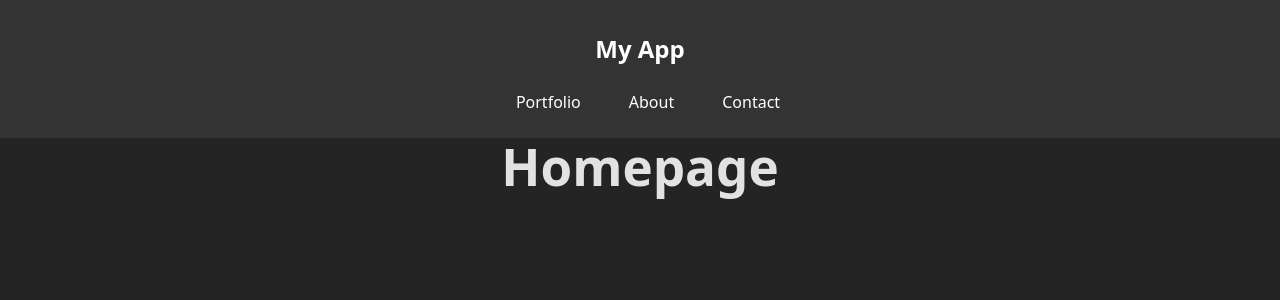
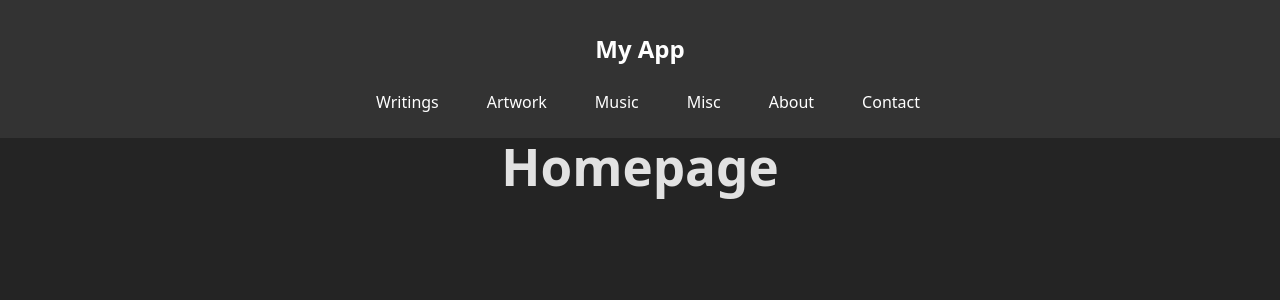
Before and after one commit to ErikQBirch/ArtisanShowcase, a React (Vite) app in the folder my-react-app/: page / in a window 1280 px wide. Shown: the top 300 px of the page. Built offline with nearby package versions, Linux system fonts and the light colour scheme.

Commit message:
It's wonderful!

```diff
--- a/my-react-app/src/components/index_resources/NavBar.jsx
+++ b/my-react-app/src/components/index_resources/NavBar.jsx
@@ -1,14 +1,26 @@
-import React, { useState } from 'react';
+import React, { useState, useEffect } from 'react';
 import { Link } from 'react-router-dom'; // Import Link
 // import './NavBar.css'; // Optional: for styling
 
 const NavBar = () => {
   const [isDropdownOpen, setIsDropdownOpen] = useState(false);
   const [isOverlayOpen, setIsOverlayOpen] = useState(false);
+  const [isLargeScreen, setIsLargeScreen] = useState(false);
 
   const toggleOverlay = () => {
     setIsOverlayOpen(!isOverlayOpen);
   };
+
+  useEffect(() => {
+    const checkScreenSize = () => {
+      setIsLargeScreen(window.innerWidth >= 992);
+    };
+
+    checkScreenSize();
+    window.addEventListener('resize', checkScreenSize);
+
+    return () => window.removeEventListener('resize', checkScreenSize);
+  }, []);
 
   return (
     <>
@@ -22,6 +34,7 @@ const NavBar = () => {
           <span className="hamburger-line"></span>
         </button>
         <ul className="navbar-nav">
+          {!isLargeScreen && (
             <li
               className="nav-item dropdown"
               onMouseEnter={() => setIsDropdownOpen(true)}
@@ -45,6 +58,24 @@ const NavBar = () => {
                 </ul>
               )}
             </li>
+          )}
+
+          {isLargeScreen && (
+            <>
+            <li className="nav-item">
+            <Link to="/writings" className="nav-link maxScreenOnly">Writings</Link> {/* Example: link to writings page */}
+          </li>
+          <li className="nav-item">
+            <Link to="/artwork" className="nav-link maxScreenOnly">Artwork</Link> {/* Example: link to artwork page */}
+          </li>
+          <li className="nav-item">
+            <Link to="/music" className="nav-link maxScreenOnly">Music</Link> {/* Example: link to music page */}
+          </li>
+          <li className="nav-item">
+            <Link to="/misc" className="nav-link maxScreenOnly">Misc</Link> {/* Example: link to misc page */}
+          </li>
+            </>
+          )}
           <li className="nav-item">
             <Link to="/about" className="nav-link">About</Link> {/* Example: link to about page */}
           </li>
--- a/my-react-app/src/scss/NavBar.css
+++ b/my-react-app/src/scss/NavBar.css
@@ -94,6 +94,9 @@
     margin: 0;
     padding: 0;
   }
+  .navbar .navbar-nav .maxScreenOnly {
+    display: none;
+  }
   .navbar .navbar-nav .nav-item {
     margin-left: 1rem;
   }
@@ -147,6 +150,9 @@
     display: flex;
     flex-direction: row;
   }
+  .navbar .navbar-nav .maxScreenOnly {
+    display: inline;
+  }
   .navbar .navbar-nav .nav-item {
     display: flex;
     flex-direction: row;
@@ -156,7 +162,7 @@
     flex-direction: row;
   }
   .navbar .navbar-nav .dropdown {
-    display: flex;
+    display: none;
     flex-direction: row;
   }
   .navbar .navbar-nav .dropdown .dropdown-menu {
--- a/my-react-app/src/scss/NavBar.scss
+++ b/my-react-app/src/scss/NavBar.scss
@@ -101,6 +101,9 @@
             margin: 0;
             padding: 0;
 
+            .maxScreenOnly {
+                display: none;
+            }
             .nav-item {
                 margin-left: 1rem;
 
@@ -166,6 +169,9 @@
         .navbar-nav {
             display:flex;
             flex-direction: row;
+            .maxScreenOnly {
+                display: inline;
+            }
             .nav-item {
                 display:flex;
                 flex-direction: row;
@@ -178,7 +184,7 @@
             }
 
             .dropdown {
-                display:flex;
+                display:none;
                 flex-direction: row;
                 // position: relative;
 
```
Also changed, not shown: 1 other file (tests, documents, lock files or other folders). Lines whose indentation alone changed are shown as unchanged.
